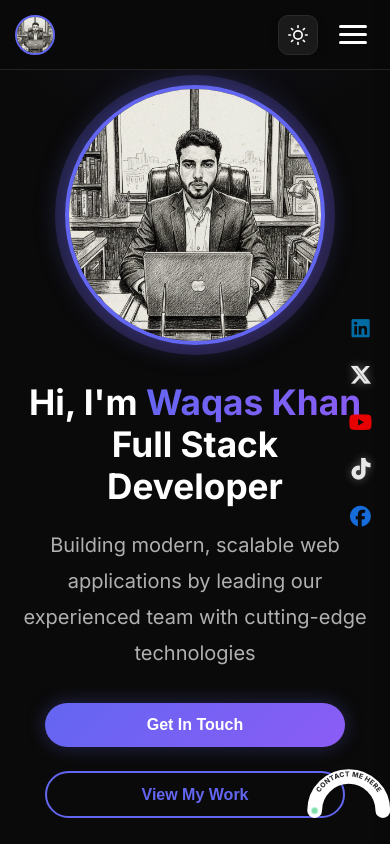
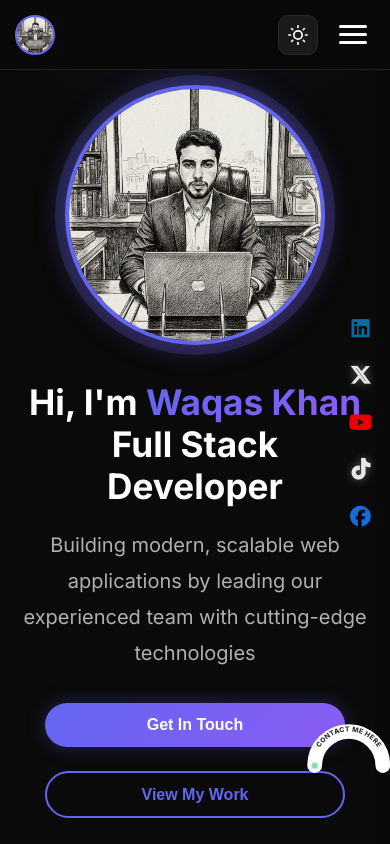
Before and after one commit to waqas84251/waqasthefullstackdeveloper, a React (Vite) app: page / in a window 390 px wide. Shown: the top 844 px of the page. Built offline with nearby package versions, Linux system fonts and the light colour scheme.

Commit message:
style(mobile): move contact widget slightly higher for better visibility

```diff
--- a/src/index.css
+++ b/src/index.css
@@ -4217,3 +4217,13 @@ body {
         padding-top: 0 !important;
     }
 }
+/* ===================================
+   FIX: MOVE CONTACT WIDGET HIGHER (Mobile)
+   =================================== */
+
+@media (max-width: 768px) {
+    .premium-contact-wrapper {
+        bottom: 60px !important;
+        /* Moved up from 15px */
+    }
+}
```
